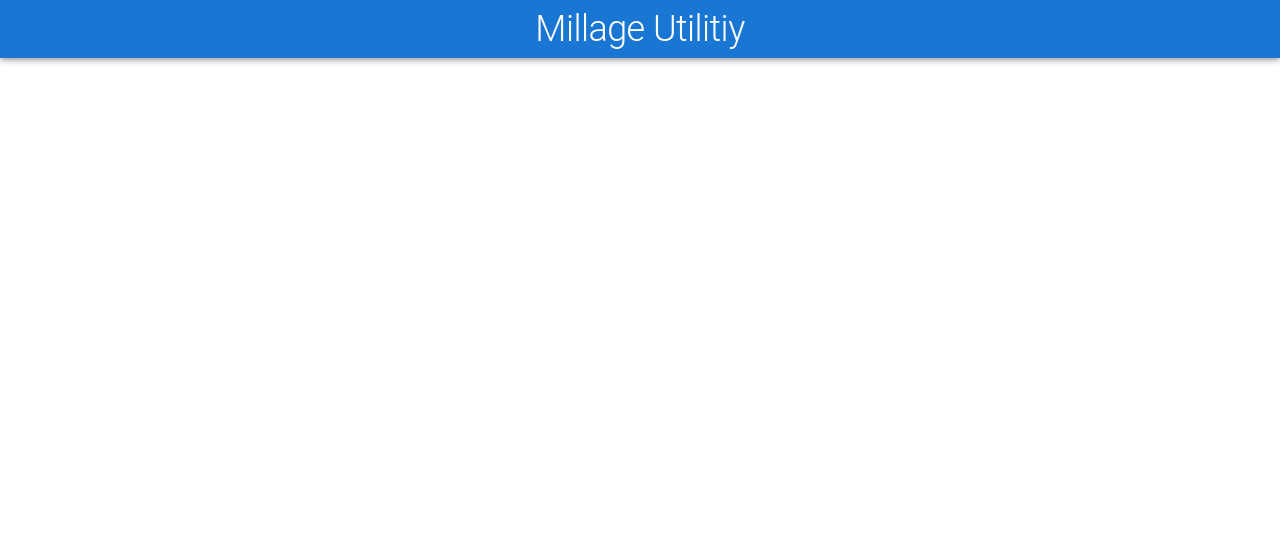
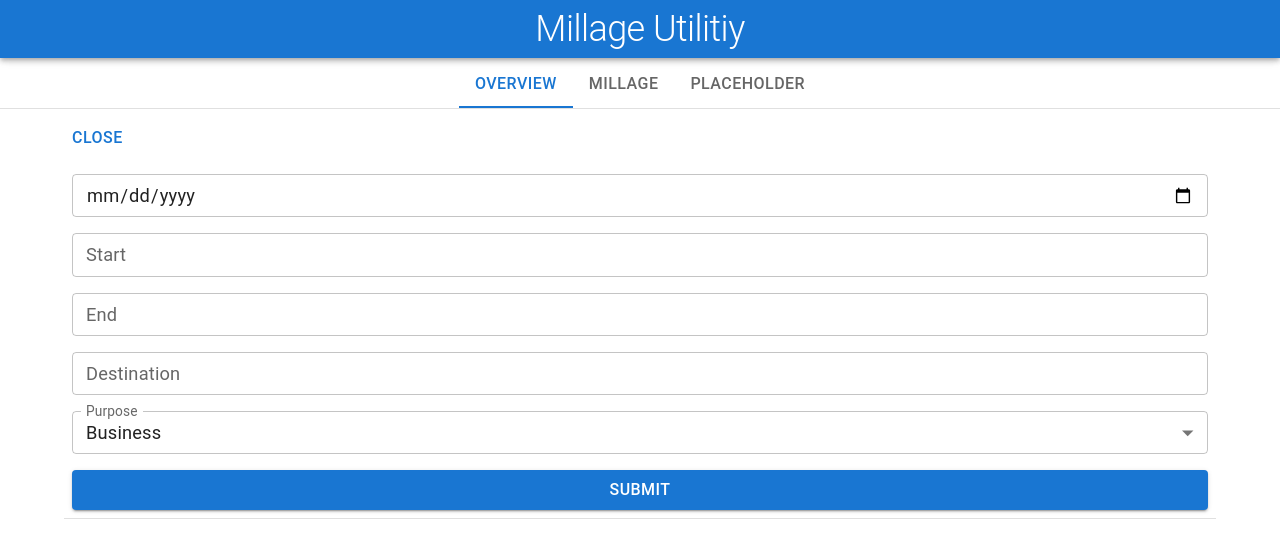
Before and after one commit to tkcannon/millage-utility, a React (Create React App) app: page /millage in a window 1280 px wide. Shown: the top 558 px of the page. Built offline with nearby package versions, Linux system fonts and the light colour scheme.

Commit message:
styling changes

```diff
--- a/package.json
+++ b/package.json
@@ -12,6 +12,7 @@
     "@testing-library/user-event": "^13.5.0",
     "react": "^18.2.0",
     "react-dom": "^18.2.0",
+    "react-router-dom": "^6.11.2",
     "react-scripts": "5.0.1",
     "web-vitals": "^2.1.4"
   },
--- a/src/App.js
+++ b/src/App.js
@@ -1,12 +1,12 @@
 import "./App.css";
 import { SiteProvider, useSiteContext } from "./state/GlobalState";
-import InputForm from "./components/InputForm";
-import DataImport from "./components/DataImport";
 
-import DaysContainer from "./components/DaysContainer";
 import { ThemeProvider } from "@emotion/react";
 import { createTheme } from "@mui/material";
 import Header from "./components/Header";
+import Millage from "./pages/Millage";
+import Nav from "./components/Nav";
+import { BrowserRouter, Route, Routes } from "react-router-dom";
 
 function App() {
   const mainTheme = createTheme({
@@ -25,11 +25,17 @@ function App() {
     <div className="App">
       <SiteProvider>
         <ThemeProvider theme={mainTheme}>
-          <Header />
-          {/* <DataImport />
+          <BrowserRouter>
+            <Header />
+            <Nav />
+            <Routes>
+              <Route path="/millage" element={<Millage />} />
+              {/* <DataImport />
         <InputForm />
       <TableContainer /> */}
-          <DaysContainer />
+              {/* <DaysContainer /> */}
+            </Routes>
+          </BrowserRouter>
         </ThemeProvider>
       </SiteProvider>
     </div>
--- a/src/components/MillageData.js
+++ b/src/components/MillageData.js
@@ -1,6 +1,62 @@
 //Move day.js and dayscontainer here
 
+import { useEffect, useState } from "react";
+import { useSiteContext } from "../state/GlobalState";
+import MillageDay from "./MillageDay";
+import { idbPromise } from "../state/idb";
+import { SET_TRIPS } from "../state/actions";
+
 function MillageData(props) {
-  return <></>;
+  const [state, dispatch] = useSiteContext();
+  const [days, setDays] = useState([]);
+
+  useEffect(() => {
+    async function getTrips() {
+      const trips = await idbPromise("get", "trips");
+      dispatch({ type: SET_TRIPS, trips: trips });
+    }
+    if (!state.trips.length) {
+      getTrips();
+    }
+  }, [state.trips.length, dispatch]);
+
+  useEffect(() => {
+    //sort trips based on starting millage
+    function sortTrips() {
+      const trips = state.trips.sort((a, b) => {
+        return a.start > b.start ? -1 : 1;
+      });
+      let previousTrip = trips[0];
+      let day = [];
+      let days = [];
+      for (let i = 0; i < trips.length; i++) {
+        const trip = trips[i];
+        if (trip.date === previousTrip.date) {
+          day.push(trip);
+          if (i === trips.length - 1) {
+            days.push(day);
+          }
+        } else {
+          days.push(day);
+          day = [trip];
+        }
+        previousTrip = trip;
+      }
+      setDays(days);
+    }
+    if (state.trips.length) {
+      sortTrips();
+    }
+  }, [state.trips, state.trips.length]);
+
+  return (
+    <>
+      {days.length ? (
+        days.map((trips, i) => <MillageDay trips={trips} key={i} />)
+      ) : (
+        <></>
+      )}
+    </>
+  );
 }
 export default MillageData;
--- /dev/null
+++ b/src/components/MillageDay.js
@@ -0,0 +1,21 @@
+import { Accordion, AccordionSummary, AccordionDetails } from "@mui/material";
+import MillageTrip from "./MillageTrip";
+
+function MillageDay(props) {
+  const { trips } = props;
+  return trips.length ? (
+    <Accordion>
+      <AccordionSummary>{trips[0].date}</AccordionSummary>
+      <AccordionDetails>
+        {trips.map((trip, i) => (
+          <MillageTrip trip={trip} key={i} />
+        ))}
+        <MillageTrip />
+      </AccordionDetails>
+    </Accordion>
+  ) : (
+    <></>
+  );
+}
+
+export default MillageDay;
--- a/src/components/MillageForm.js
+++ b/src/components/MillageForm.js
@@ -1,5 +1,77 @@
+import {
+  Button,
+  Collapse,
+  FormControl,
+  InputLabel,
+  MenuItem,
+  Select,
+  TextField,
+} from "@mui/material";
+import { useState } from "react";
+
 function MillageForm(props) {
-  return <></>;
+  const [open, setOpen] = useState(true);
+
+  const handleOpen = () => {
+    setOpen(!open);
+  };
+
+  return (
+    <>
+      <Button sx={{ my: 1 }} onClick={handleOpen}>
+        {open ? "Close" : "New Trip"}
+      </Button>
+      <Collapse in={open} timeout="auto">
+        <FormControl
+          fullWidth
+          sx={{
+            "& .MuiTextField-root": { m: 1 },
+          }}
+        >
+          <TextField id="date" variant="outlined" type="date" size="small" />
+          <TextField
+            id="start"
+            label="Start"
+            variant="outlined"
+            type="number"
+            size="small"
+          />
+          <TextField
+            id="end"
+            label="End"
+            variant="outlined"
+            type="number"
+            size="small"
+          />
+          <TextField
+            id="destination"
+            label="Destination"
+            variant="outlined"
+            type="text"
+            size="small"
+          />
+          <FormControl sx={{ m: 1 }}>
+            <InputLabel id="purpose-label">Purpose</InputLabel>
+            <Select
+              id="purpose"
+              labelId="purpose-label"
+              label="Purpose"
+              variant="outlined"
+              type="select"
+              defaultValue={"b"}
+              size="small"
+            >
+              <MenuItem value={"b"}>Business</MenuItem>
+              <MenuItem value={"p"}>Personal</MenuItem>
+            </Select>
+          </FormControl>
+          <Button sx={{ m: 1 }} variant="contained">
+            Submit
+          </Button>
+        </FormControl>
+      </Collapse>
+    </>
+  );
 }
 
 export default MillageForm;
--- /dev/null
+++ b/src/components/MillageTrip.js
@@ -0,0 +1,26 @@
+import { Box, Divider, Typography } from "@mui/material";
+
+function MillageTrip({ trip }) {
+  console.log(trip);
+
+  return (
+    trip && (
+      <Box>
+        <Divider sx={{ mb: 1 }} />
+        <Box sx={{ display: "flex", justifyContent: "space-between" }}>
+          <Typography variant="body2">
+            {trip.start} - {trip.end}
+          </Typography>
+          <Typography
+            color={trip.purpose === "Business" ? "primary" : ""}
+            variant="body2"
+          >
+            {trip.purpose}
+          </Typography>
+        </Box>
+        <Typography variant="body2">{trip.destination}</Typography>
+      </Box>
+    )
+  );
+}
+export default MillageTrip;
--- /dev/null
+++ b/src/components/Nav.js
@@ -0,0 +1,43 @@
+import { Box, Tab, Tabs } from "@mui/material";
+import { useState } from "react";
+import { Link } from "react-router-dom";
+
+function Nav() {
+  const [page, setPage] = useState("overview");
+
+  const handlePageChange = (event, newValue) => {
+    setPage(newValue);
+  };
+
+  function LinkTab(props) {
+    console.log(props.href);
+    return <Tab component={Link} {...props} />;
+  }
+
+  return (
+    <Box
+      sx={{
+        position: "fixed",
+        top: "60px",
+        width: "100%",
+      }}
+    >
+      <Tabs
+        component={"nav"}
+        centered
+        value={page}
+        onChange={handlePageChange}
+        bgcolo={"primary"}
+        sx={{
+          borderBottom: 1,
+          borderColor: "divider",
+        }}
+      >
+        <LinkTab value={"overview"} label="Overview" to="/" />
+        <LinkTab value={"millage"} label="Millage" to="/millage" />
+        <LinkTab value={"placeholder"} label="PlaceHolder" to="/overview" />
+      </Tabs>
+    </Box>
+  );
+}
+export default Nav;
--- a/src/pages/Millage/index.js
+++ b/src/pages/Millage/index.js
@@ -1,12 +1,15 @@
 import MillageForm from "../../components/MillageForm";
 import MillageData from "../../components/MillageData";
+import Page from "..";
+import { Box, Divider } from "@mui/material";
 
 function Millage() {
   return (
-    <>
-      <MillageForm></MillageForm>
-      <MillageData></MillageData>;
-    </>
+    <Page>
+      <MillageForm />
+      <Divider sx={{ mb: 2 }} />
+      <MillageData />
+    </Page>
   );
 }
 
--- /dev/null
+++ b/src/pages/index.js
@@ -0,0 +1,12 @@
+import { Box, Container } from "@mui/material";
+
+function Page(props) {
+  return (
+    <Container>
+      <Box sx={{ height: 110, display: "block", visibility: "hidden" }} />
+      {props.children}
+    </Container>
+  );
+}
+
+export default Page;
```
Also changed, not shown: 1 other file (tests, documents, lock files or other folders).
